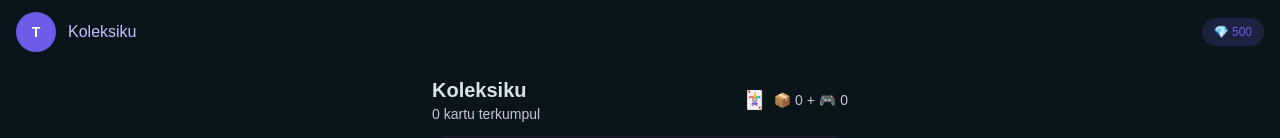
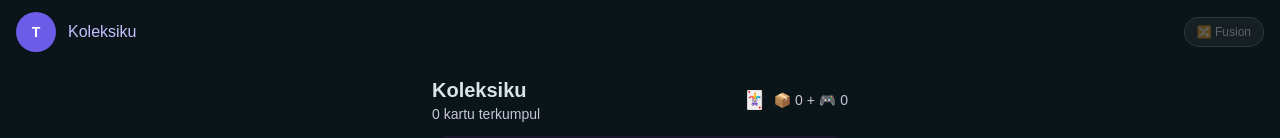
Before and after one commit to tamagoxx/kanjimon, a Next.js app: page /collection in a window 1280 px wide. Shown: the top 138 px of the page. Built offline with nearby package versions, Linux system fonts and the light colour scheme.

Commit message:
fix: replace 💎 coins with 🔀 Fusion button in collection page top bar

```diff
--- a/src/app/collection/page.tsx
+++ b/src/app/collection/page.tsx
@@ -55,6 +55,7 @@ type FilterType = 'all' | 'verbs' | 'nouns' | 'adjectives' | 'particles';
 function TopAppBar() {
   const router = useRouter();
   const { coins, ownedPokemon } = useCollectionStore();
+  const canFuse = ownedPokemon.filter(p => p.pokemonId < 10000).length >= 2;
 
   return (
     <div className="sticky top-0 z-40 px-4 h-16 flex items-center justify-between" style={{ backgroundColor: '#0a1519' }}>
@@ -68,8 +69,12 @@ function TopAppBar() {
         </button>
         <span className="text-base font-medium text-[#c6bfff]">Koleksiku</span>
       </div>
-      <button className="flex items-center gap-2 px-3 py-1.5 rounded-full text-xs font-medium" style={{ backgroundColor: `${colors.brand}30`, color: colors.brand }}>
-        💎 {coins.toLocaleString()}
+      <button
+        onClick={() => router.push('/fusion')}
+        className={`flex items-center gap-2 px-3 py-1.5 rounded-full text-xs font-medium transition-all ${canFuse ? 'bg-[#6c5ce720] text-[#c6bfff] border border-[#6c5ce760] hover:bg-[#6c5ce740]' : 'bg-white/5 text-white/30 border border-white/10 cursor-not-allowed'}`}
+        title={canFuse ? 'Gabungkan 2 Pokemon untuk membuat yang lebih kuat!' : 'Butuh minimal 2 Pokemon untuk fusion'}
+      >
+        🔀 Fusion
       </button>
     </div>
   );
```
